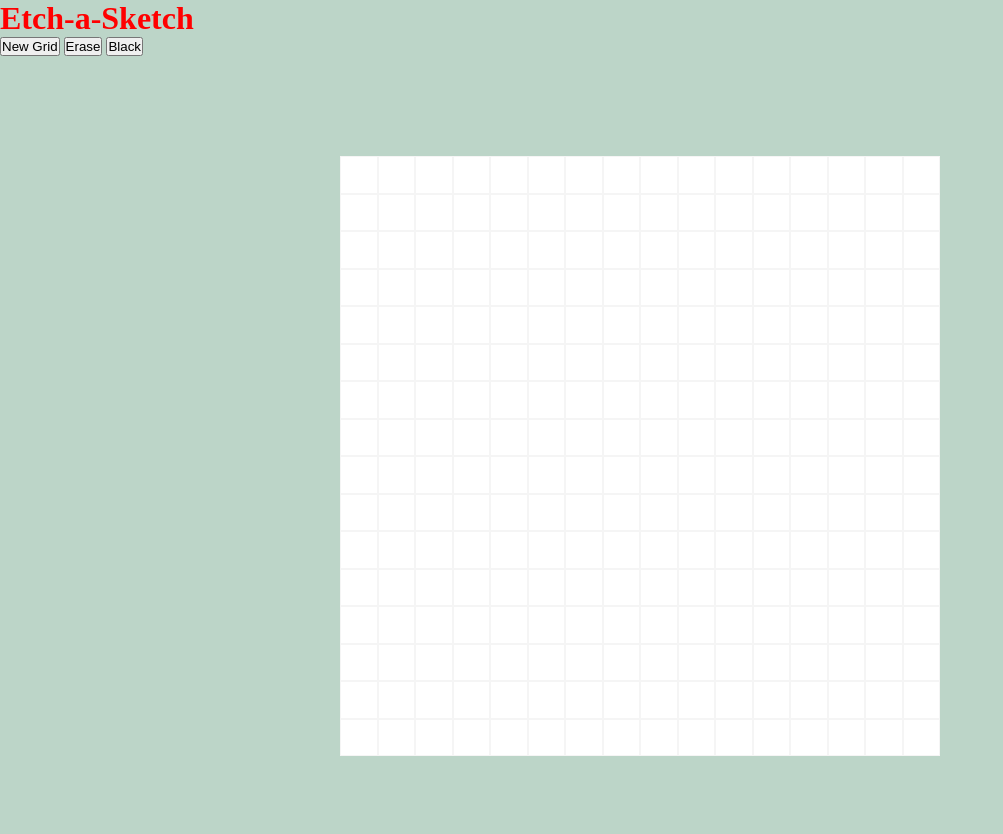
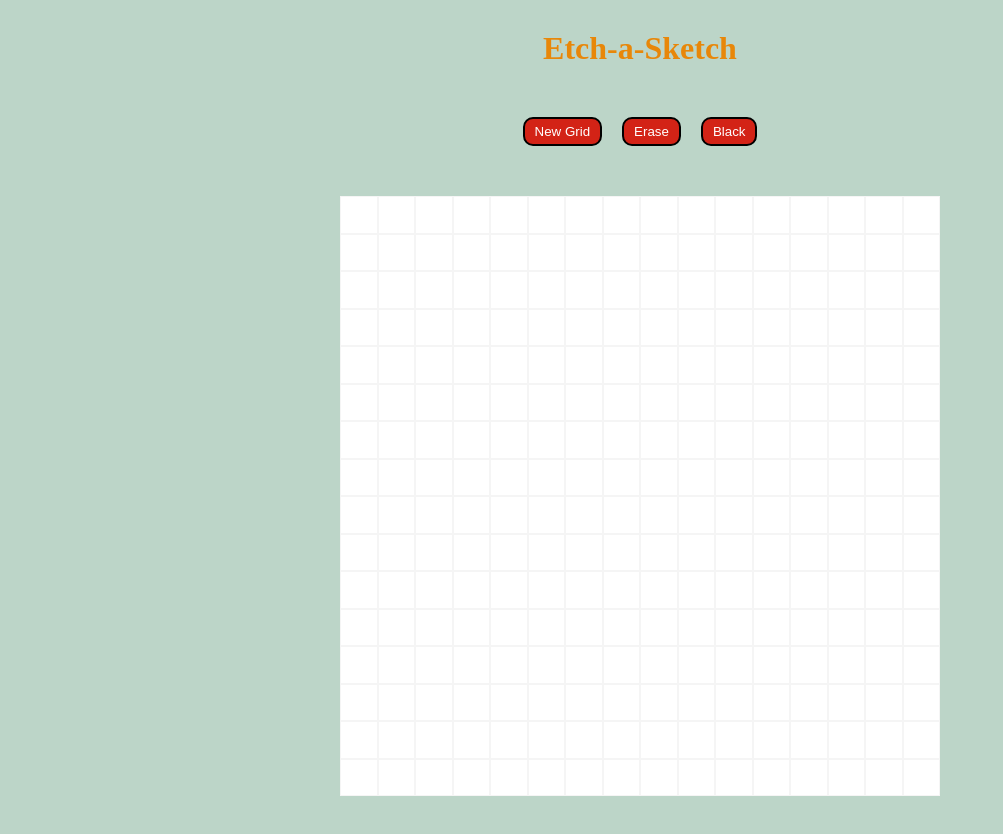
Before and after one commit to Kisor-S/etch-a-sketch, a plain HTML site: page index.html in a window 1280 px wide. Shown: the whole page, without its empty margins (0-1003 px from the left). Drawn offline with Linux system fonts and the light colour scheme.

Commit message:
style buttons and title

```diff
--- a/style.css
+++ b/style.css
@@ -5,16 +5,37 @@
 }
 
 h1 {
-    color: red;
+    color: rgb(232, 135, 9);
+    margin-bottom: 50px;
+    margin-top: 30px;
 }
 
 body {
+    display: flex;
+    flex-direction: column;
+    align-items: center;
     background-color: rgb(188, 213, 200);
+}
+
+.controls {
+    display: flex;
+    flex-direction: row;
+    justify-content: space-between;
+    gap: 20px;
+}
+
+button {
+    padding : 5px 10px;
+    border-radius: 10px;
+    border: 2px solid black;
+    background-color: #d32316;
+    color: white;
 }
 
 #sketch-area {
     display: flex;
     margin: 100px auto;
+    margin-top: 50px;
     flex-wrap: wrap;
     background-color: white;
 }
```
